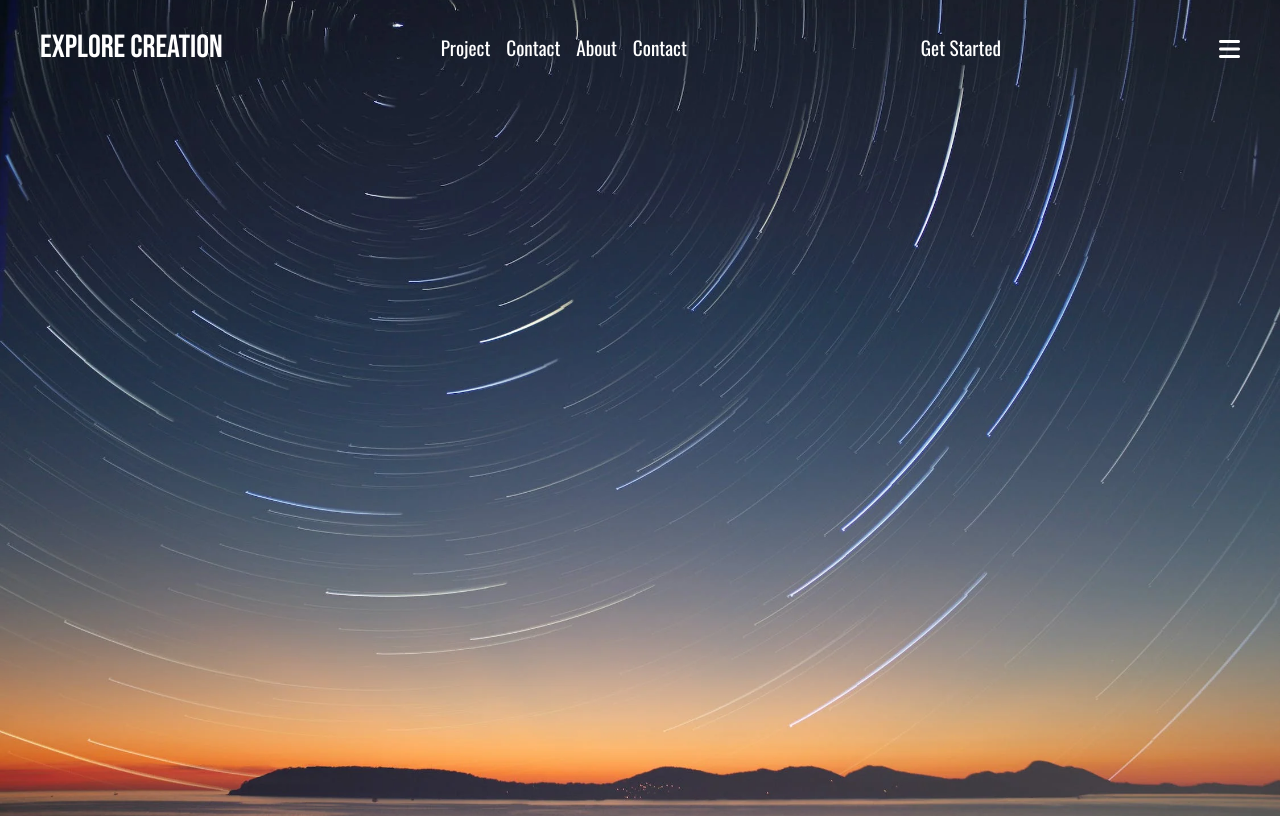
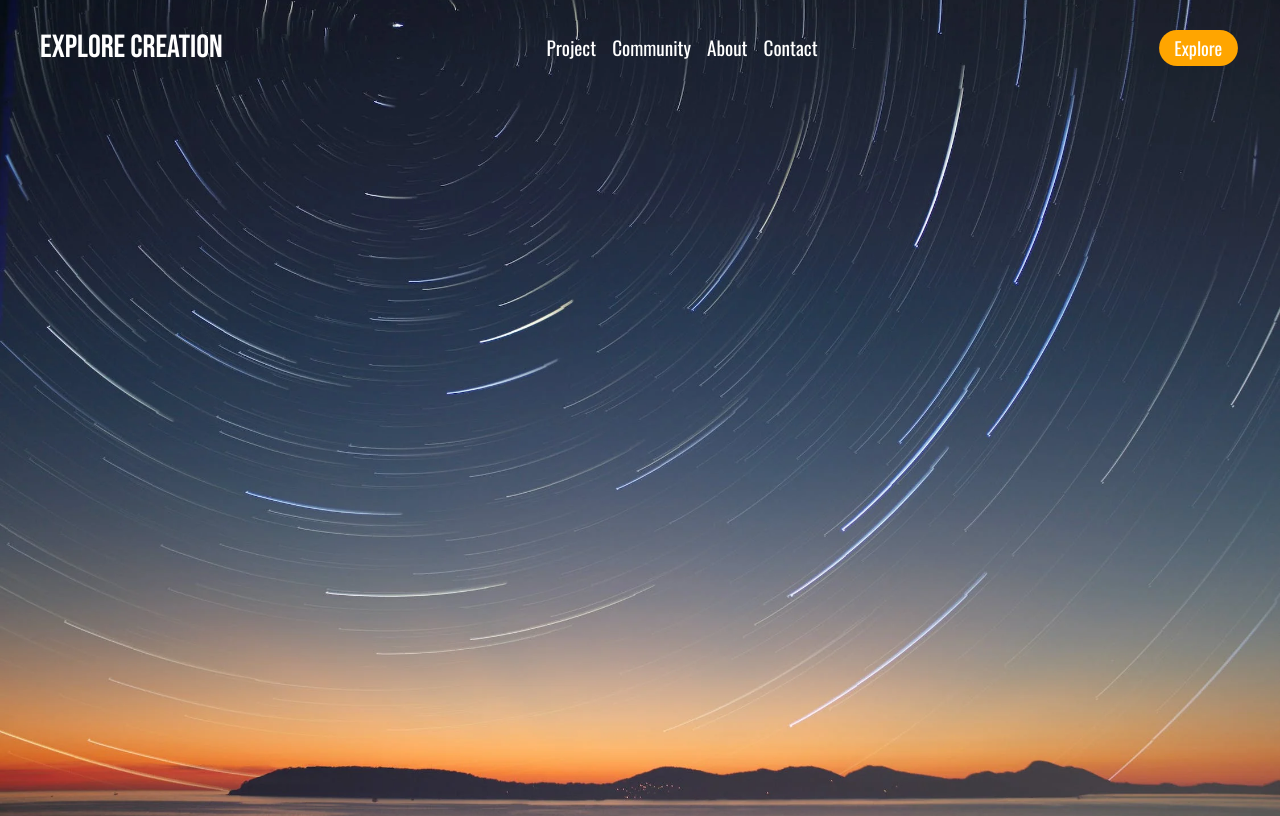
Before and after one commit to AumDigital/responsive-navigation, a plain HTML site: page index.html in a window 1280 px wide. Drawn offline with nearby package versions, Linux system fonts and the light colour scheme.

Commit message:
nav bar css - full screen

```diff
--- a/index.html
+++ b/index.html
@@ -21,12 +21,12 @@
                 <div class="logo"> <a href="home.html"> EXPLORE CREATION </a></div>
                 <ul class="nav-list">
                     <li class="nav-item"> <a href="project.html"> Project </a></li>
-                    <li class="nav-item"> <a href="gallery.html"> Contact </a></li>
+                    <li class="nav-item"> <a href="gallery.html"> Community </a></li>
                     <li class="nav-item"> <a href="about.html"> About </a></li>
                     <li class="nav-item"> <a href="contact.html"> Contact </a></li>
 
                 </ul>
-                <a href="#" class="act-btnn"> Get Started</a>
+                <a href="#" class="act-btn"> Explore</a>
                     <div class="toggle-btn"> <i class="fa-solid fa-bars"></i> </div>
             </div>
         </nav>
--- a/styles/_header.scss
+++ b/styles/_header.scss
@@ -16,7 +16,6 @@ header{
     display: flex;
     align-items: center;
     justify-content: space-between;
-
 }
 
 .nav-list {
@@ -48,14 +47,29 @@ a:hover {
     font-size: 2rem;
 }
 
-// .act-btn {
-
-//     color: #ffffff;
-// }
-
 .nav-container .toggle-btn {
     text-decoration: none;
     font-size: 1.5rem;
     color: #ffffff;
     cursor: pointer;
+    display: none;
 }
+
+.act-btn {
+    color: #ffffff;
+    background-color: #ffa500;
+    border: none;
+    border-radius: 1.5rem;
+    padding: 0.5rem 1rem;
+    cursor: pointer;
+    transition: all 0.3s ease-in-out;
+}
+
+.act-btn:hover {
+    scale: 1.05;
+    color: #ffffff;
+}
+
+.act-btn {
+    scale: 0.95;
+}
```
Also changed, not shown: styles/index-dist.css, styles/index.css, 1 other file.
